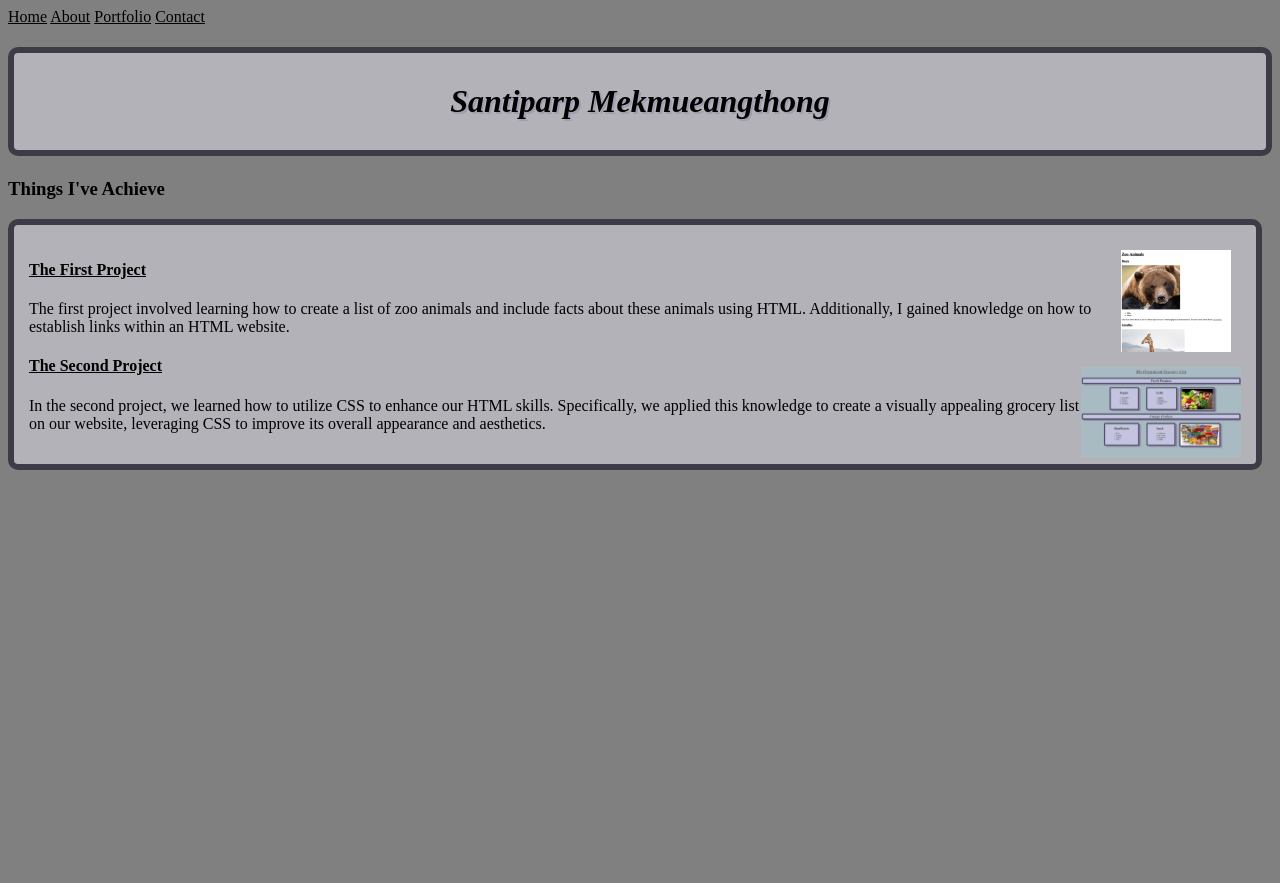
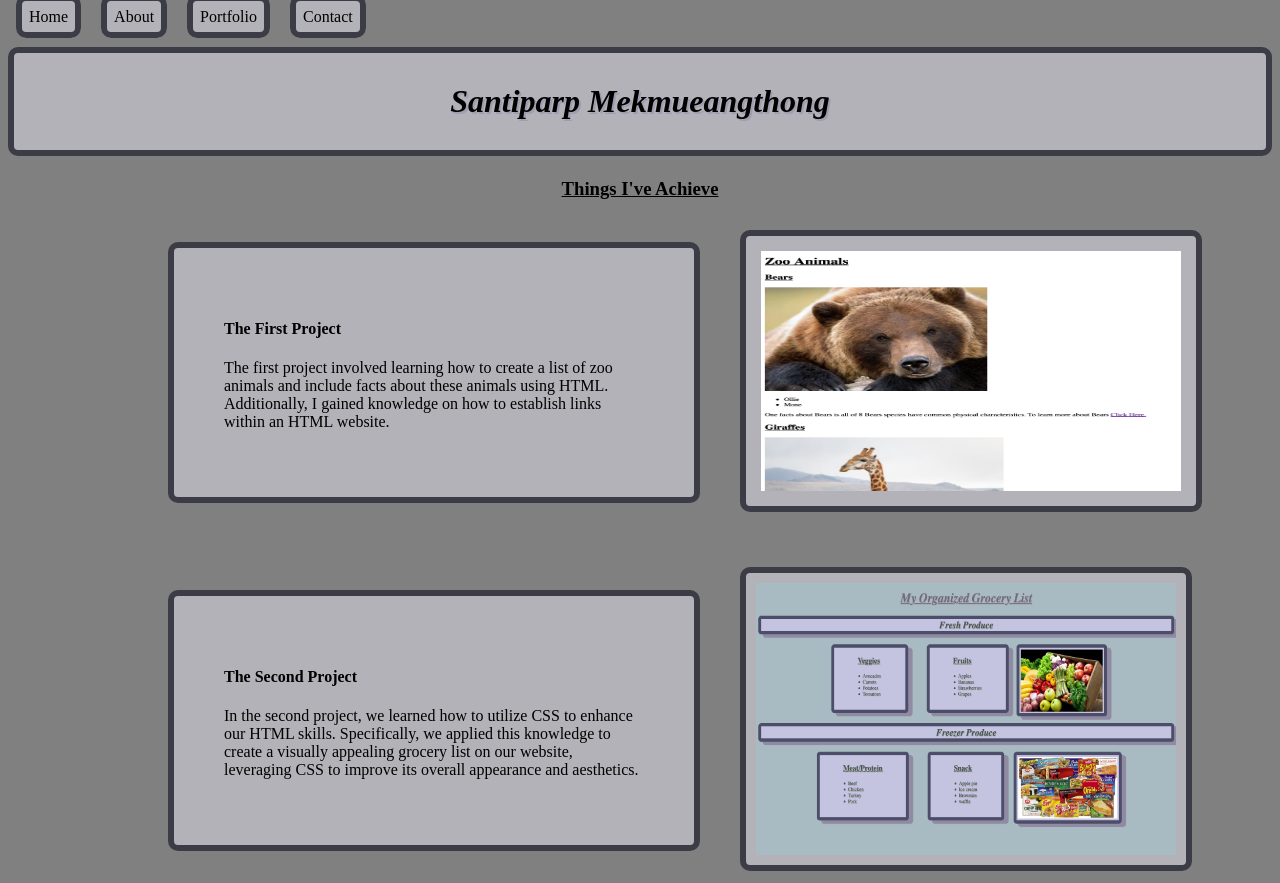
Before and after one commit to boom-sm/My-First-Personal-Website, a plain HTML site: page portfolio.html in a window 1280 px wide. Before the commit the page ends 800 px from the top, so only its background shows below. Drawn offline with Linux system fonts and the light colour scheme.

Commit message:
i added contact page and added hover button for the home, about, portfolio and contact button. i added grid and proportional units in portfolio page.

```diff
--- a/portfolio.html
+++ b/portfolio.html
@@ -9,32 +9,38 @@
 </head>
 
 <body class="body0">
-    <nav id="portfoliopage-nav">
-        <a href="./index.html">Home</a>
-        <a href="./about.html">About</a>
-        <a href="./portfolio.html">Portfolio</a>
-        <a href="./contact.html">Contact</a>
+    <nav id="homepage-nav">
+        <a class="hover1" href="./index.html">Home</a>
+        <a class="hover1" href="./about.html">About</a>
+        <a class="hover1" href="./portfolio.html">Portfolio</a>
+        <a class="hover1" href="./contact.html">Contact</a>
     </nav>
     <h1 class="name">Santiparp Mekmueangthong</h1>
-    <h3>Things I've Achieve</h3>
-    <main class="main1">
-        <img id="zoo" src="https://github.com/boom-sm/My-First-Personal-Website/blob/main/imagas/Screenshot%202023-10-22%20at%208.59.56%20PM.png?raw=true">
-        <h4 class="SPS">The First Project</h4>
-
+    <h3 id="head03">Things I've Achieve</h3>
+    <div class="portfolio">
+        <div class="div1">
+            <h4>The First Project</h4>
             <p>
                 The first project involved learning how to create a list of zoo animals
                 and include facts about these animals using HTML. Additionally, I gained
                 knowledge on how to establish links within an HTML website.
             </p>
-        <h4 class="SPS">The Second Project</h4>
-        <img id="food" src="https://github.com/boom-sm/My-First-Personal-Website/blob/main/imagas/Screenshot%202023-10-22%20at%208.59.24%20PM.png?raw=true">
+        </div>
+        <div>
+            <img id="zoo" src="https://github.com/boom-sm/My-First-Personal-Website/blob/main/imagas/Screenshot%202023-10-22%20at%208.59.56%20PM.png?raw=true">
+        </div>
+        <div class="div3">
+            <h4>The Second Project</h4>
             <p>
                 In the second project, we learned how to utilize CSS to enhance our HTML
                 skills. Specifically, we applied this knowledge to create a visually
                 appealing grocery list on our website, leveraging CSS to improve its
                 overall appearance and aesthetics.
             </p>
-    </main>
+        </div>
+        <div>
+            <img id="food" src="https://github.com/boom-sm/My-First-Personal-Website/blob/main/imagas/Screenshot%202023-10-22%20at%208.59.24%20PM.png?raw=true">
+        </div>
 </body>
 
 </html>
--- a/style.css
+++ b/style.css
@@ -25,12 +25,13 @@
 }
 #homepage-nav a {
     color: black;
-}
-#aboutpage-nav a {
-    color: black;
-}
-#portfoliopage-nav a {
-    color: black;
+    background-color: rgb(178, 178, 184);
+    border: 6px solid rgb(60, 60, 70);
+    border-radius: 10px;
+    text-decoration: none;
+    padding: 7px;
+    margin: 1vh;
+
 }
 #basketball {
     width: 160px;
@@ -59,6 +60,7 @@
     background-color: rgb(178, 178, 184);
     border-radius: 10px;
 }
+
 .pp {
     padding-left: 5px;
 }
@@ -68,29 +70,47 @@
 .body0 {
     background-color: gray;
 }
-.main1 {
-    padding-left: 5px;
-    margin-right: 10px;
-    padding: 15px;
+#head03 {
+    text-align: center;
+    text-decoration: underline;
+}
+.portfolio {
+    display: grid;
+    grid-template-columns: repeat(2, 1fr);
+    grid-template-rows: repeat(2, 1fr);
+    grid-column-gap: 5vh;
+    grid-row-gap: 5vh;
+    padding-left: 20vh;
+    align-items: center;
+    }
+
+  .div1 {
+      padding: 50px;
       border: 6px solid rgb(60, 60, 70);
       background-color: rgb(178, 178, 184);
       border-radius: 10px;
-    z-index: 1;
-    position: relative;
-
   }
   #zoo {
-    width: 110px;
-    float: right;
-    padding: 10px;
+      width: 420px;
+      padding: 15px;
+      height: 30vh;
+      border: 6px solid rgb(60, 60, 70);
+      background-color: rgb(178, 178, 184);
+      border-radius: 10px;
+  }
+  .div3 {
+      padding: 50px;
+      border: 6px solid rgb(60, 60, 70);
+      background-color: rgb(178, 178, 184);
+      border-radius: 10px;
   }
   #food {
-    width: 160px;
-    float: right;
-    bottom: 30px;
-    z-index: 2;
-    position: relative;
-
+      width: 420px;
+      padding: 10px;
+      height: 34vh;
+      border: 6px solid rgb(60, 60, 70);
+      background-color: rgb(178, 178, 184);
+      border-radius: 10px;
   }
 .main2 {
     text-align: center;
@@ -101,3 +121,6 @@
     background-color: rgb(178, 178, 184);
     border-radius: 10px;
 }
+a.hover1:hover, a.hover1:active {
+    font-size: 125%;
+}
```
Also changed, not shown: about.html (+5 -5 lines), contact.html (+4 -4 lines), index.html (+4 -4 lines), 1 other file. Lines whose indentation alone changed are shown as unchanged.
